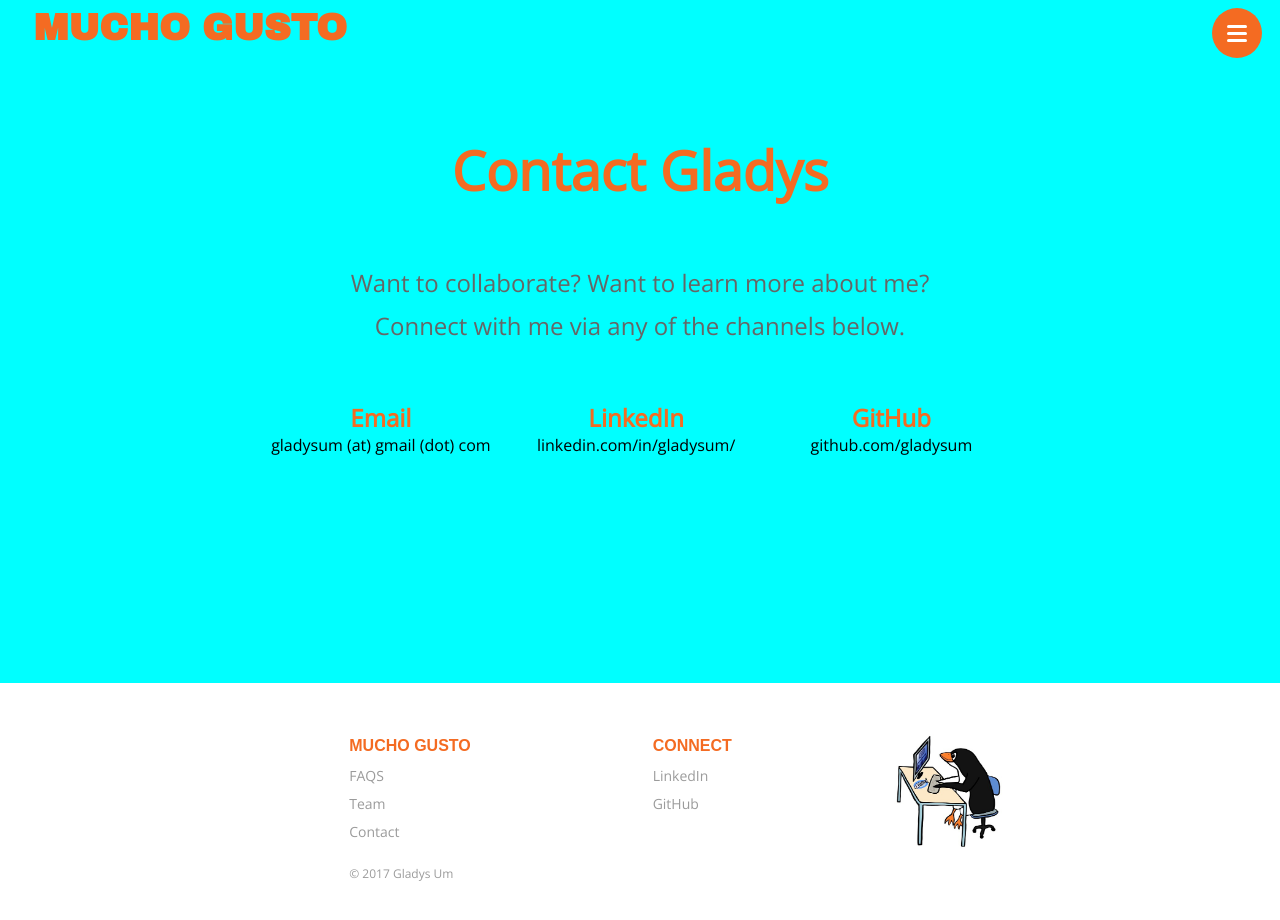
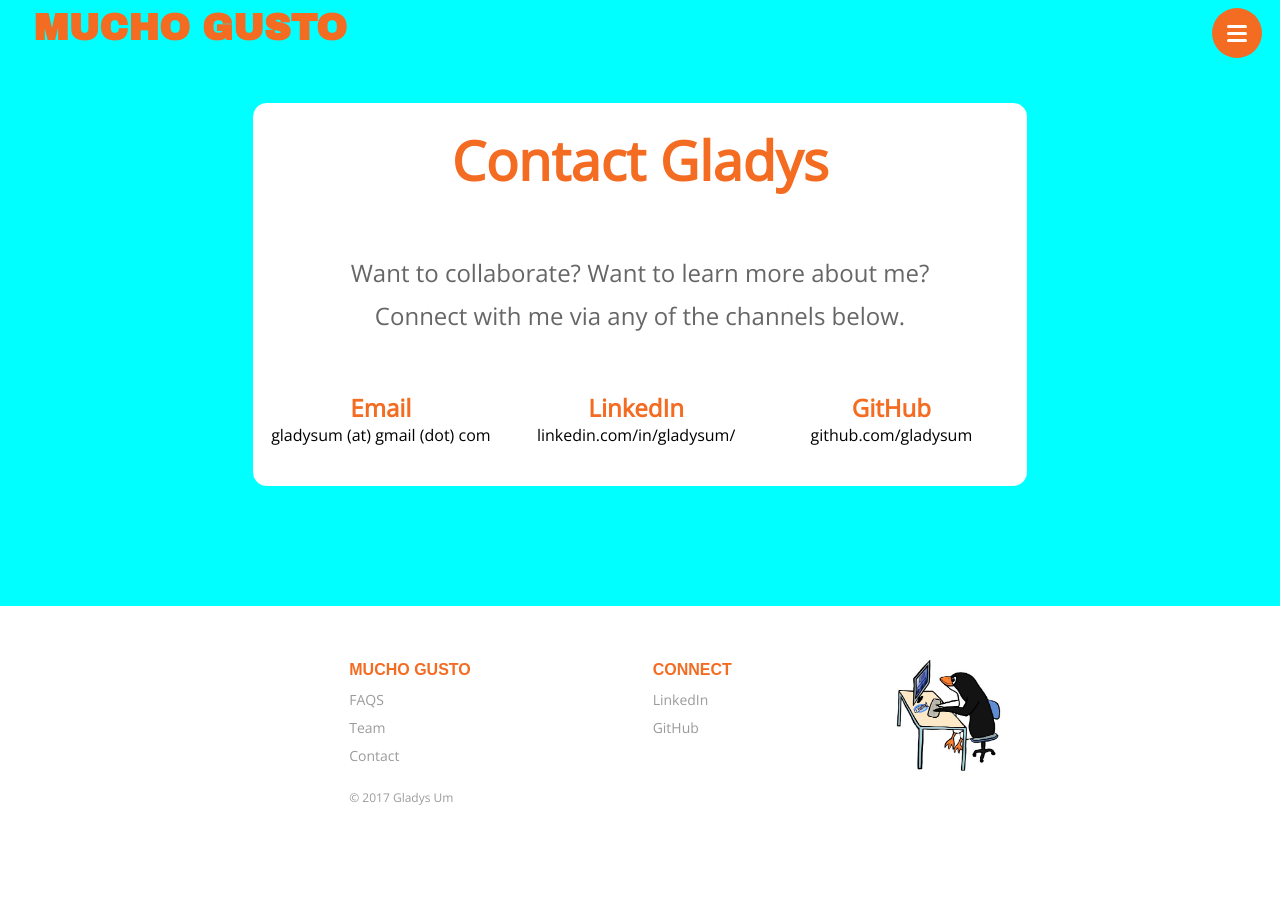
Before and after one commit to gladysum-zz/mucho-gusto, a React app: page /contact in a window 1280 px wide. Shown: the top 920 px of the page. After the commit the page ends 854 px from the top, so only its background shows below. Built offline with nearby package versions, Linux system fonts and the light colour scheme; a web font is replaced by a local one.

Commit message:
prettier colors

```diff
--- a/browser/Contact.js
+++ b/browser/Contact.js
@@ -18,7 +18,8 @@ export default class Contact extends React.Component {
     </div>
 
     <div className="contact-col-middle">
-      <div className="contact-me">
+      <div className="contact-info">
+        <div className="contact-title">
           Contact Gladys
         </div>
         <div className="contact-text">
@@ -45,11 +46,10 @@ export default class Contact extends React.Component {
           </div>
         </div>
       </div>
+    </div>
 
     <div className="contact-col-right">
     </div>
-
-
   </div>
     )
   }
--- a/public/style.css
+++ b/public/style.css
@@ -196,7 +196,7 @@
   padding: 0 0 10px 0;
   text-align: center;
   font-size: 40px;
-  color: purple;
+  color: #f46b22;
   font-weight: bold;
 }
 
@@ -212,7 +212,7 @@
   height: 340px;
   margin-bottom: 0;
   padding-bottom: 5%;
-  background-color: lightyellow;
+  background-color: white;
   margin-top: -4%;
 }
 
@@ -227,12 +227,12 @@
 }
 
 #statement-by-me {
-  background-color: blue !important;
+  background-color: #3BB9FF !important;
   color: white !important;
 }
 
 #statement-by-watson {
-  background-color: silver !important;
+  background-color: #B8FCFC !important;
   color: black !important;
 }
 
@@ -250,7 +250,7 @@
   height: 60px;
   padding: 3%;
   text-align : left;
-  background-color: lightgreen;
+  background-color: #FBF6D9;
   z-index: 1;
 }
 
@@ -273,7 +273,7 @@
 
 /* ----- CONTACT PAGE----- */
 .contact-background {
-  height: 700px;
+  padding: 120px 0 120px 0;
   background-color: aqua;
   margin: -2% -1% -1% -1%;
 }
@@ -293,8 +293,13 @@
   width: 20%;
 }
 
-.contact-me {
-  margin-top: 150px;
+.contact-info {
+  background-color: white;
+  border-radius: 14px;
+  padding: 20px 0 40px 0;
+}
+
+.contact-title {
   font-size: 54px;
   text-align: center;
   color: #f46b22;
@@ -317,7 +322,6 @@
   display:inline-block;
   text-align: center;
   width: 33%;
-
 }
 
 .social {
```
Also changed, not shown: public/bundle.js, 1 other file (tests, documents, lock files or other folders). Lines whose indentation alone changed are shown as unchanged.
